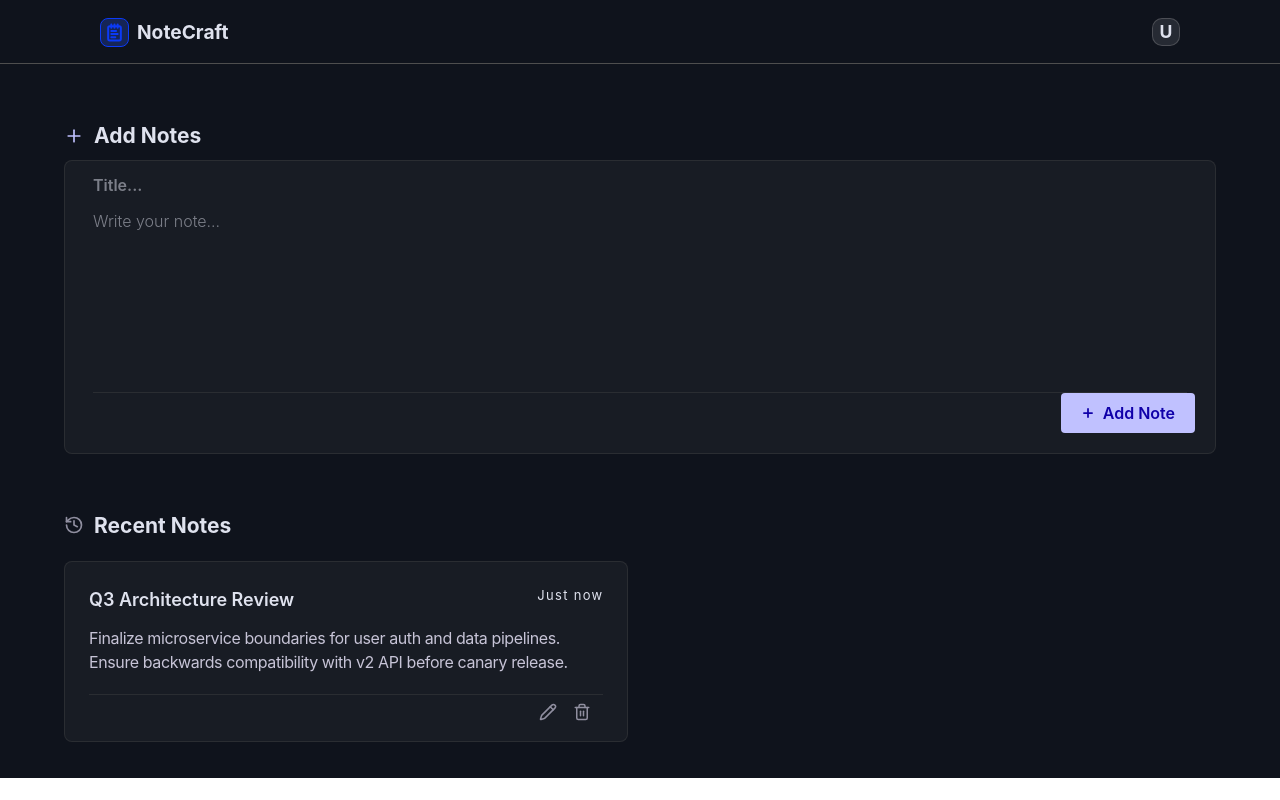
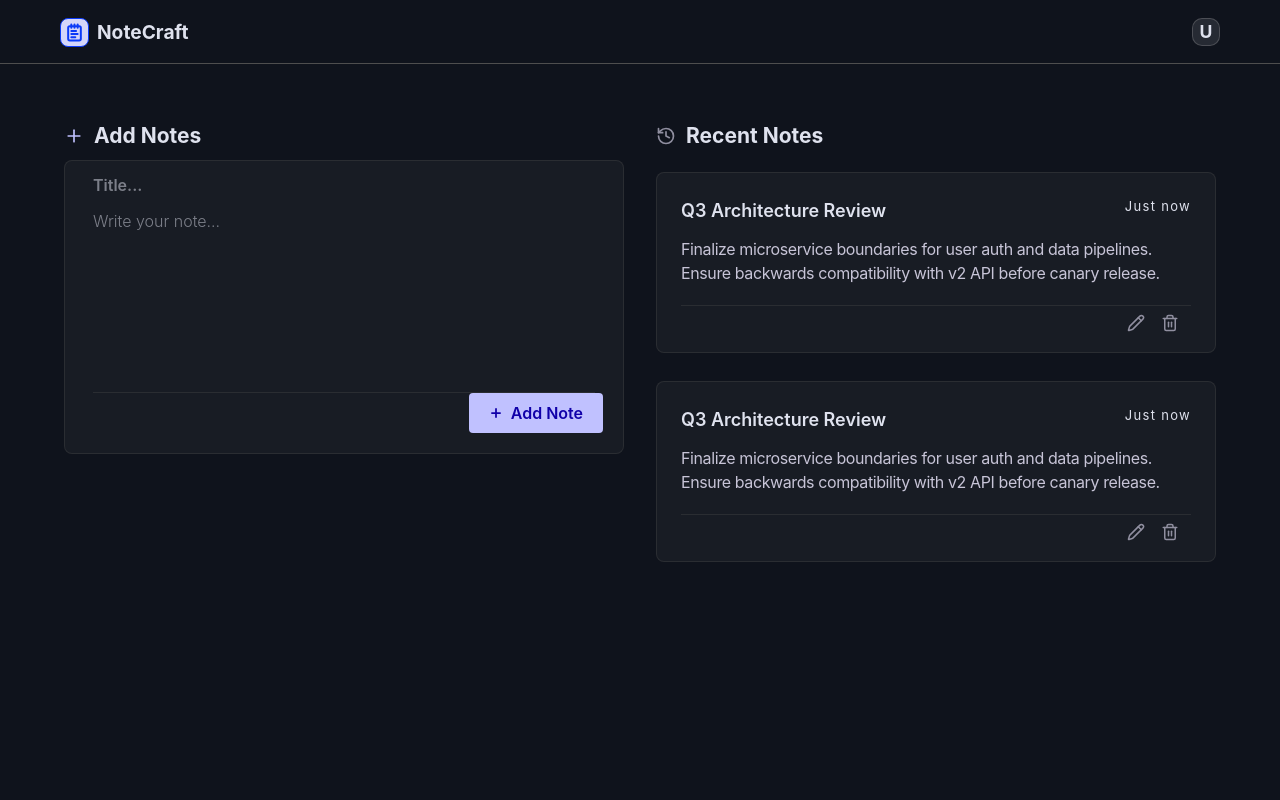
Before and after one commit to hadiashah01/react-notes-app, a React (Vite) app: page / in a window 1280 px wide. Built offline with nearby package versions, Linux system fonts and the light colour scheme.

Commit message:
feat: enhance layout and styling of App, AddNotesCard, Navbar, and RecentNotes components for better responsiveness

```diff
--- a/src/App.jsx
+++ b/src/App.jsx
@@ -5,9 +5,9 @@ import RecentNotes from "./components/RecentNotes";
 
 const App = () => {
   return (
-    <div className="h-100% bg-[#0f131c] text-[#dfe2ee] pt-0.5 ">
+    <div className="h-100% lg:min-h-screen bg-[#0f131c] text-[#dfe2ee] pt-0.5 ">
       <Navbar />
-      <div className="px-12">
+      <div className=" wrapper lg:flex px-12">
       <AddNotesCard />
       <RecentNotes /></div>
     </div>
--- a/src/components/AddNotesCard.jsx
+++ b/src/components/AddNotesCard.jsx
@@ -3,7 +3,7 @@ import { Plus } from "lucide-react";
 
 const AddNotesCard = () => {
   return (
-    <div className="px-4 pt-14">
+    <div className="px-4 pt-14  lg:flex-1">
       <button className="flex items-center gap-2.5">
         <Plus size={20} color="#c0c1ff"  />
         <h1 className="text-[21px] font-bold ">Add Notes</h1>
--- a/src/components/Navbar.jsx
+++ b/src/components/Navbar.jsx
@@ -3,9 +3,14 @@ import { NotepadText } from "lucide-react";
 
 const Navbar = () => {
   return (
-    <div className="navbar flex justify-between lg:px-25 p-4  border-b-[0.1px] border-b-[#4e4e4e] ">
+    <div className="navbar flex justify-between lg:px-15 p-4  border-b-[0.1px] border-b-[#4e4e4e] ">
       <div className="brand flex items-center gap-2">
-        <NotepadText  className="p-1 border border-[#0b3af8] rounded-lg bg-blue-950 " size={29} color="#0b3af8" strokeWidth={2.5} />
+        <NotepadText
+          className="p-1 border border-[#0b3af8] rounded-lg bg-[#d4d5f9] "
+          size={29}
+          color="#0b3af8"
+          strokeWidth={2.5}
+        />
         <h2 className="text-[1.2rem] font-bold">NoteCraft</h2>
       </div>
       <h2 className="text-[1.1rem] font-bold bg-[#262a33] text-[c7c4d7] h-7 w-7 rounded-[10px] border border-[#a2a2a34d]  text-center">
--- a/src/components/RecentNotes.jsx
+++ b/src/components/RecentNotes.jsx
@@ -3,13 +3,31 @@ import { RotateCcwClock, Pencil, Trash } from "lucide-react";
 
 const RecentNotes = () => {
   return (
-    <div className="px-4 pt-14 pb-4">
+    <div className="px-4 pt-14 pb-4 lg:flex-1">
       <div className="flex items-center gap-2.5  mb-3">
         <RotateCcwClock size={20} color="#908fa0" />
         <h1 className="text-[21px] font-bold ">Recent Notes</h1>
       </div>
-      <div className=" flex gap-4 flex-wrap ">
-        <section className="pt-6 pb-5 mb-5 px-6 mt-2 flex flex-col border border-[#5555544d]  rounded-lg bg-[#181c24]  max-w-[49%]">
+      <div className=" flex gap-4 lg:gap-0 flex-wrap ">
+        <section className="lg:max-w-full pt-6 pb-5 mb-5 px-6 mt-2 flex flex-col border border-[#5555544d]  rounded-lg bg-[#181c24]  max-w-[47%]">
+          <div className="flex justify-between">
+            <h4 className="text-lg font-semibold">Q3 Architecture Review</h4>
+            <div className="text-[13px] tracking-widest">Just now</div>
+          </div>
+          <p className="leading-6 tracking-tight mb-5 text-[#c7c4d7] mt-3 flex-wrap">
+            Finalize microservice boundaries for user auth and data pipelines.
+            Ensure backwards compatibility with v2 API before canary release.
+          </p>
+
+          <div className=" border-t  border-t-[#5353534d]">
+            <button className=" ml-auto mt-2 flex items-center gap-4 rounded-sm mr-3">
+              <Pencil className="" size={18} strokeWidth={2} color="#908fa0" />
+              <Trash size={18} strokeWidth={2} color="#908fa0" />
+            </button>
+          </div>
+        </section>
+
+        <section className="lg:max-w-full pt-6 pb-5 mb-5 px-6 mt-2 flex flex-col border border-[#5555544d]  rounded-lg bg-[#181c24]  max-w-[47%]">
           <div className="flex justify-between">
             <h4 className="text-lg font-semibold">Q3 Architecture Review</h4>
             <div className="text-[13px] tracking-widest">Just now</div>
```
